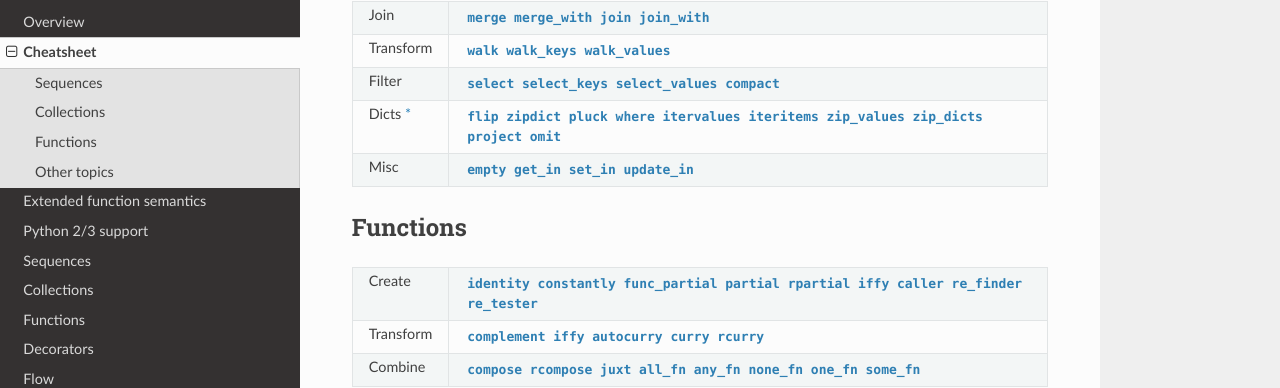
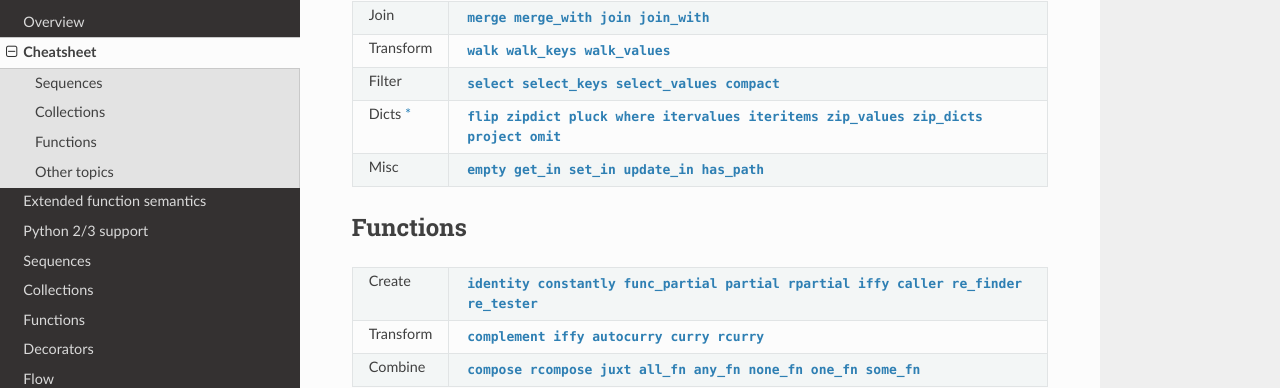
Before and after one commit to Jamaal224/funcy, a Sphinx documentation site: the page built from docs/cheatsheet.rst, in a window 1280 px wide and 900 px high, scrolled down 596 px. Shown: the part 98-486 px from the top of the window. Built offline with Sphinx 7.4.7 and the Read the Docs theme 2.0.0, drawn with Linux system fonts in a browser that asks for light colours.

Commit message:
Add has_path() to cheatsheet

```diff
--- a/docs/cheatsheet.rst
+++ b/docs/cheatsheet.rst
@@ -33,7 +33,7 @@ Join                  :func:`merge` :func:`merge_with` :func:`join` :func:`join_
 Transform             :func:`walk` :func:`walk_keys` :func:`walk_values`
 Filter                :func:`select` :func:`select_keys` :func:`select_values` :func:`compact`
 Dicts :ref:`*<colls>` :func:`flip` :func:`zipdict` :func:`pluck` :func:`where` :func:`itervalues` :func:`iteritems` :func:`zip_values` :func:`zip_dicts` :func:`project` :func:`omit`
-Misc                  :func:`empty` :func:`get_in` :func:`set_in` :func:`update_in`
+Misc                  :func:`empty` :func:`get_in` :func:`set_in` :func:`update_in` :func:`has_path`
 ===================== ==============================================================
 
 
--- a/docs/descriptions.html
+++ b/docs/descriptions.html
@@ -480,6 +480,10 @@
     <b>update_in<em>(coll, path, update, default=None)</em></b><br><br>
     Creates a copy of <em>coll</em> with a value updated at <em>path</em>.
 </div>
+<div name="has_path">
+    <b>has_path<em>(coll, path)</em></b><br><br>
+    Tests whether <em>path</em> exists in a nested <em>coll</em>.
+</div>
 
 
 <div name="extended-fns">
```
